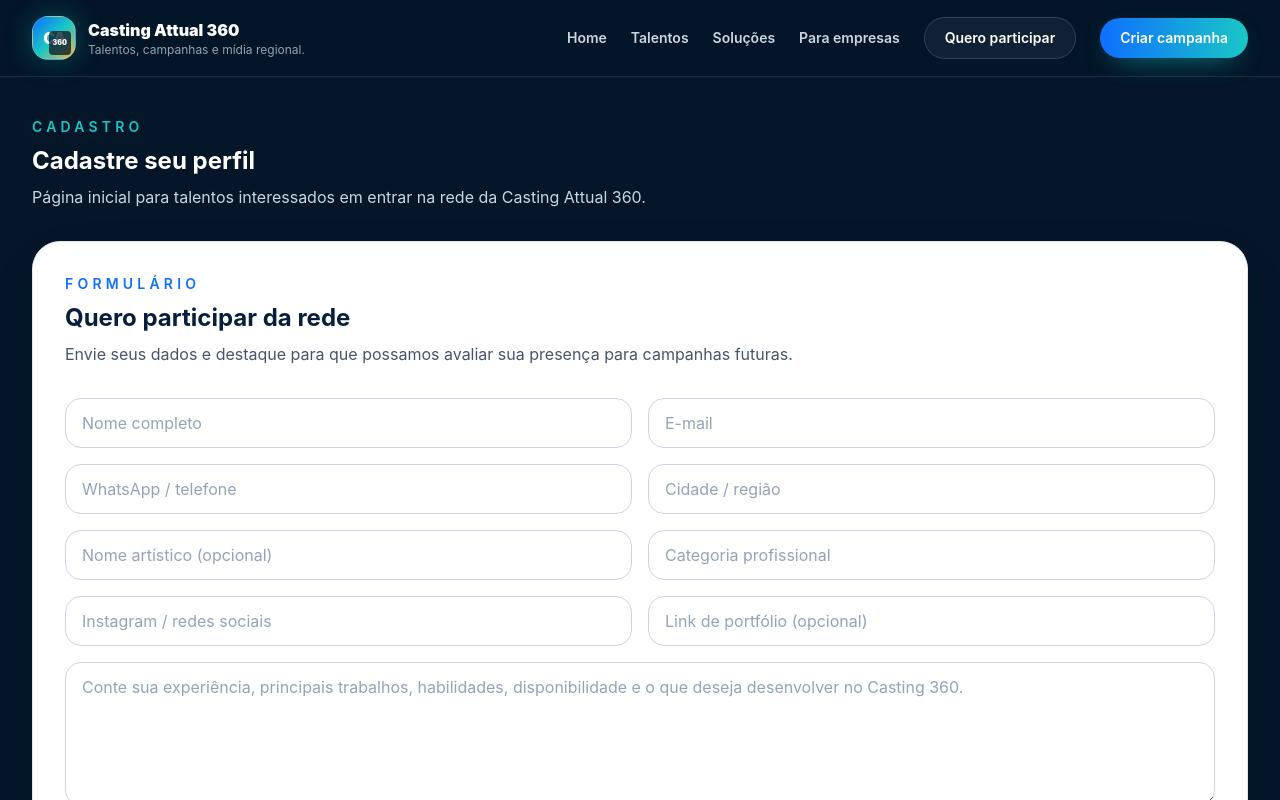
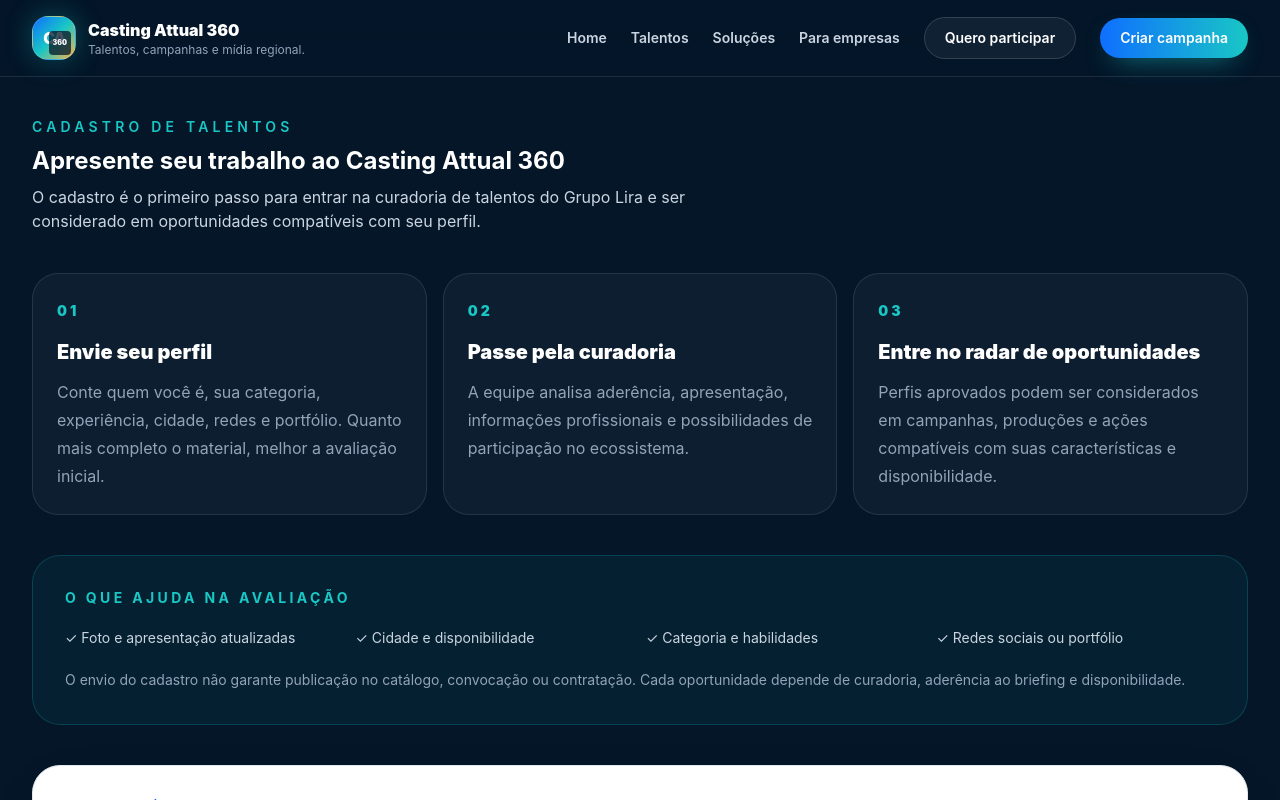
Before and after one commit to Grupo-Lira-de-Comunicacao/casting-attual-360, a Next.js app: page /talentos/cadastrar in a window 1280 px wide. Shown: the top 800 px of the page. Built offline with nearby package versions, Linux system fonts and the light colour scheme.

Commit message:
feat: explicar jornada de cadastro para talentos

```diff
--- a/src/app/talentos/cadastrar/page.tsx
+++ b/src/app/talentos/cadastrar/page.tsx
@@ -1,19 +1,69 @@
+import type { Metadata } from 'next';
 import { SiteShell } from '@/components/site-shell';
 import { SectionHeading } from '@/components/section-heading';
 import { ContactForm } from '@/components/contact-form';
 
+export const metadata: Metadata = {
+  title: 'Cadastro de talentos',
+  description:
+    'Cadastre seu perfil para participar da curadoria do Casting Attual 360 e ser considerado em campanhas e produções futuras.',
+  alternates: { canonical: '/talentos/cadastrar' },
+};
+
+const steps = [
+  {
+    number: '01',
+    title: 'Envie seu perfil',
+    text: 'Conte quem você é, sua categoria, experiência, cidade, redes e portfólio. Quanto mais completo o material, melhor a avaliação inicial.',
+  },
+  {
+    number: '02',
+    title: 'Passe pela curadoria',
+    text: 'A equipe analisa aderência, apresentação, informações profissionais e possibilidades de participação no ecossistema.',
+  },
+  {
+    number: '03',
+    title: 'Entre no radar de oportunidades',
+    text: 'Perfis aprovados podem ser considerados em campanhas, produções e ações compatíveis com suas características e disponibilidade.',
+  },
+];
+
 export default function TalentRegisterPage() {
   return (
     <SiteShell>
-      <div className="space-y-8">
+      <div className="space-y-10">
         <SectionHeading
-          eyebrow="Cadastro"
-          title="Cadastre seu perfil"
-          description="Página inicial para talentos interessados em entrar na rede da Casting Attual 360."
+          eyebrow="Cadastro de talentos"
+          title="Apresente seu trabalho ao Casting Attual 360"
+          description="O cadastro é o primeiro passo para entrar na curadoria de talentos do Grupo Lira e ser considerado em oportunidades compatíveis com seu perfil."
         />
+
+        <section className="grid gap-4 md:grid-cols-3" aria-label="Como funciona o cadastro de talentos">
+          {steps.map((step) => (
+            <article key={step.number} className="rounded-[26px] border border-white/10 bg-white/[.035] p-6">
+              <span className="text-sm font-black tracking-[.22em] text-teal">{step.number}</span>
+              <h2 className="mt-4 text-xl font-black text-white">{step.title}</h2>
+              <p className="mt-3 leading-7 text-slate-400">{step.text}</p>
+            </article>
+          ))}
+        </section>
+
+        <section className="rounded-[28px] border border-teal/20 bg-teal/[.06] p-6 sm:p-8">
+          <p className="text-sm font-bold uppercase tracking-[.24em] text-teal">O que ajuda na avaliação</p>
+          <div className="mt-5 grid gap-3 text-sm text-slate-300 sm:grid-cols-2 lg:grid-cols-4">
+            <span>✓ Foto e apresentação atualizadas</span>
+            <span>✓ Cidade e disponibilidade</span>
+            <span>✓ Categoria e habilidades</span>
+            <span>✓ Redes sociais ou portfólio</span>
+          </div>
+          <p className="mt-5 text-sm leading-6 text-slate-400">
+            O envio do cadastro não garante publicação no catálogo, convocação ou contratação. Cada oportunidade depende de curadoria, aderência ao briefing e disponibilidade.
+          </p>
+        </section>
+
         <ContactForm
           title="Quero participar da rede"
-          description="Envie seus dados e destaque para que possamos avaliar sua presença para campanhas futuras."
+          description="Envie seus dados profissionais para avaliação da curadoria. Use o campo de apresentação para destacar experiência, habilidades e trabalhos relevantes."
           requestType="talento"
         />
       </div>
```
